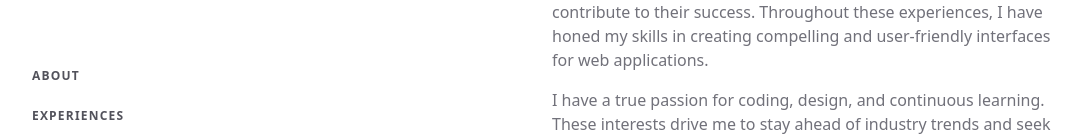
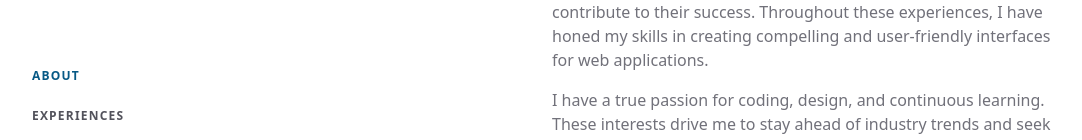
Before and after one commit to bedirhanyildirim/bedirhan.design, a Next.js app: page / in a window 1280 px wide. Shown: the part 280-420 px from the top of the page, without its empty margins (96-1178 px from the left). Built offline with nearby package versions, Linux system fonts and the light colour scheme.

Commit message:
feat: highlight active nav item

```diff
--- a/src/components/navigation.js
+++ b/src/components/navigation.js
@@ -1,4 +1,26 @@
-export default function Navigation({aboutRef, experiencesRef, educationRef}) {
+import { useEffect, useState } from 'react'
+import useIsInViewport from '@/hooks/useIsInViewport'
+
+export default function Navigation({ aboutRef, experiencesRef, educationRef }) {
+  const [activeNavigationItem, setActiveNavigationItem] = useState(null)
+
+  const isAboutInViewport = useIsInViewport(aboutRef)
+  const isExperiencesInViewport = useIsInViewport(experiencesRef)
+  const isEducationInViewport = useIsInViewport(educationRef)
+
+  const getNavigationClasses = (sectionName) => {
+    return sectionName === activeNavigationItem ? 'text-xs font-bold uppercase tracking-widest text-sky-800' : 'text-xs font-bold uppercase tracking-widest text-zinc-600 group-hover:text-sky-800 group-focus-visible:text-sky-800'
+  }
+
+  useEffect(() => {
+    if (isAboutInViewport === true) {
+      setActiveNavigationItem('about')
+    } else if (isEducationInViewport === true) {
+      setActiveNavigationItem('education')
+    } else if (isExperiencesInViewport === true) {
+      setActiveNavigationItem('experiences')
+    }
+  }, [isAboutInViewport, isExperiencesInViewport, isEducationInViewport])
 
   const scrollToAbout = () => {
     aboutRef.current.scrollIntoView({behavior: "smooth"})
@@ -15,9 +37,9 @@ export default function Navigation({aboutRef, experiencesRef, educationRef}) {
       <li>
         <div
           onClick={scrollToAbout}
-          className="group flex items-center py-3 hover:cursor-pointer"
+          className="group flex items-center py-3 hover:cursor-pointer text-red-600"
         >
-          <span className="text-xs font-bold uppercase tracking-widest text-zinc-600 group-hover:text-sky-800 group-focus-visible:text-sky-800">
+          <span className={getNavigationClasses('about')}>
             About
           </span>
         </div>
@@ -27,7 +49,7 @@ export default function Navigation({aboutRef, experiencesRef, educationRef}) {
           onClick={scrollToExperiences}
           className="group flex items-center py-3 hover:cursor-pointer"
         >
-          <span className="text-xs font-bold uppercase tracking-widest text-zinc-600 group-hover:text-sky-800 group-focus-visible:text-sky-800">
+          <span className={getNavigationClasses('experiences')}>
             Experiences
           </span>
         </div>
@@ -37,7 +59,7 @@ export default function Navigation({aboutRef, experiencesRef, educationRef}) {
           onClick={scrollToEducation}
           className="group flex items-center py-3 hover:cursor-pointer"
         >
-          <span className="text-xs font-bold uppercase tracking-widest text-zinc-600 group-hover:text-sky-800 group-focus-visible:text-sky-800">
+          <span className={getNavigationClasses('education')}>
             Education
           </span>
         </div>
```
